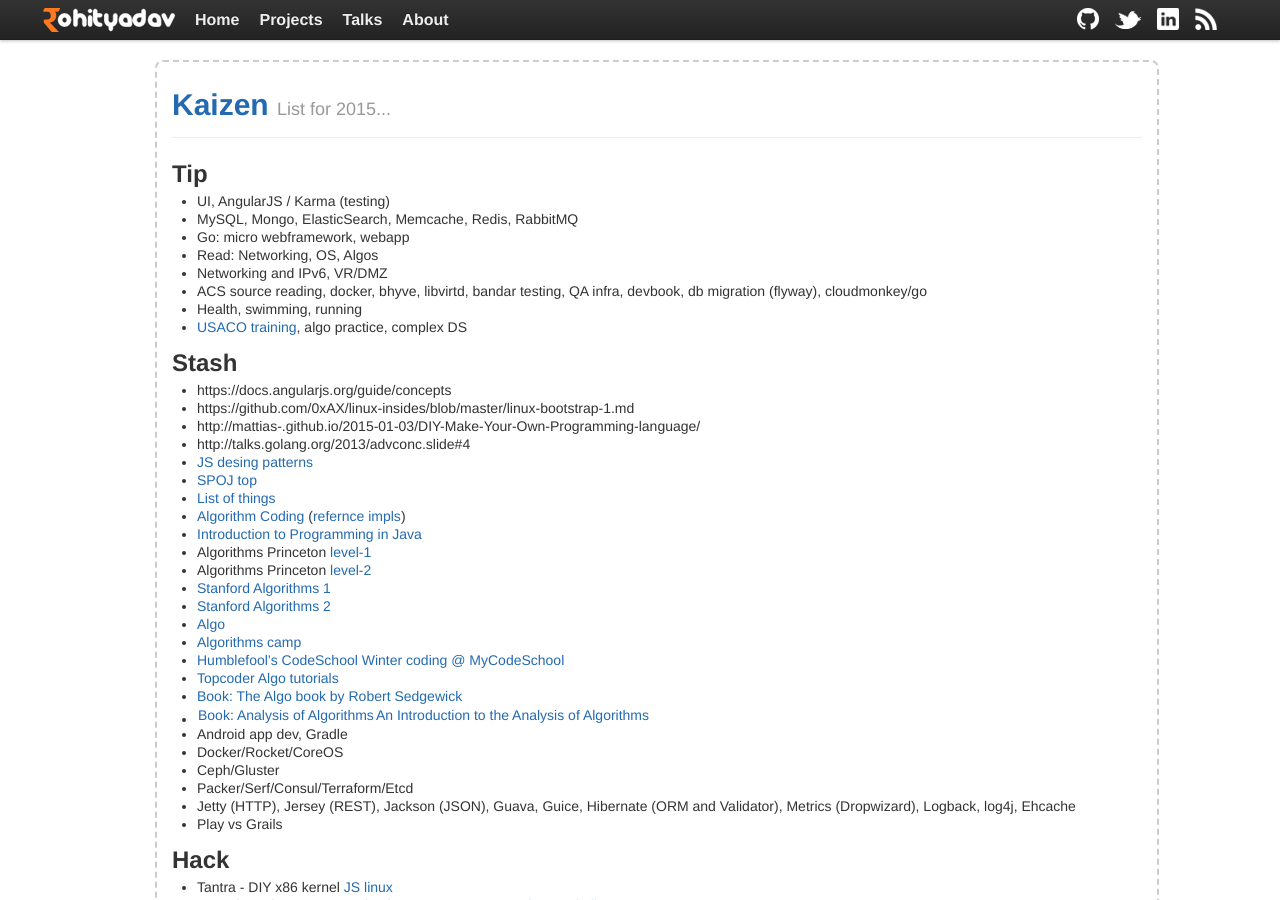
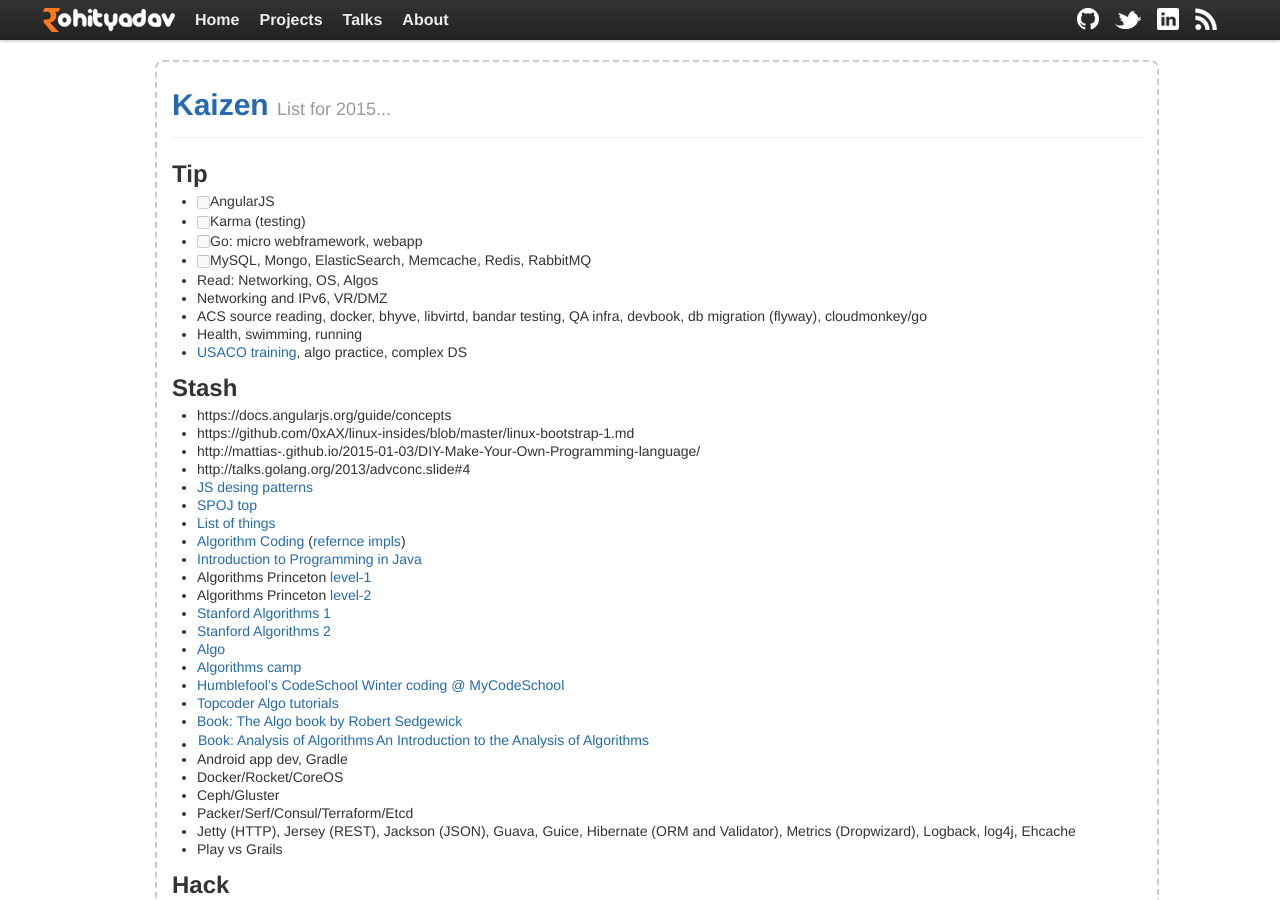
Before and after one commit to rohityadavcloud/rohityadavcloud.github.io, a Jekyll site: the page built from kaizen/index.markdown, in a window 1280 px wide and 900 px high. Built offline with Jekyll 4.4.1, drawn with Linux system fonts in a browser that asks for light colours.

Commit message:
ku
Signed-off-by: Rohit Yadav <rohit.yadav@shapeblue.com>

```diff
--- a/kaizen/index.markdown
+++ b/kaizen/index.markdown
@@ -6,9 +6,10 @@
 
 ## Tip
 
-- UI, AngularJS / Karma (testing)
-- MySQL, Mongo, ElasticSearch, Memcache, Redis, RabbitMQ
-- Go: micro webframework, webapp
+- [ ] AngularJS
+- [ ] Karma (testing)
+- [ ] Go: micro webframework, webapp
+- [ ] MySQL, Mongo, ElasticSearch, Memcache, Redis, RabbitMQ
 - Read: Networking, OS, Algos
 - Networking and IPv6, VR/DMZ
 - ACS source reading, docker, bhyve, libvirtd, bandar testing, QA infra, devbook, db migration (flyway), cloudmonkey/go
```
